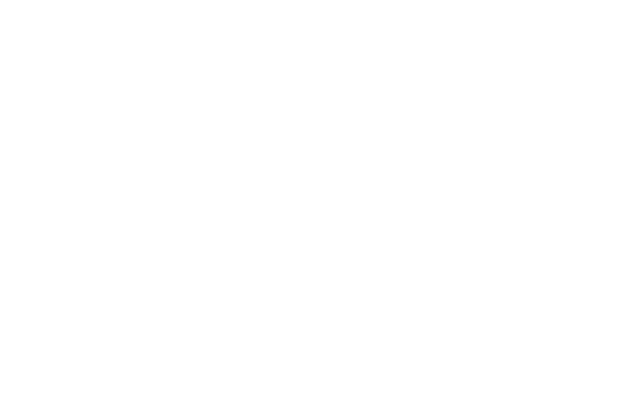
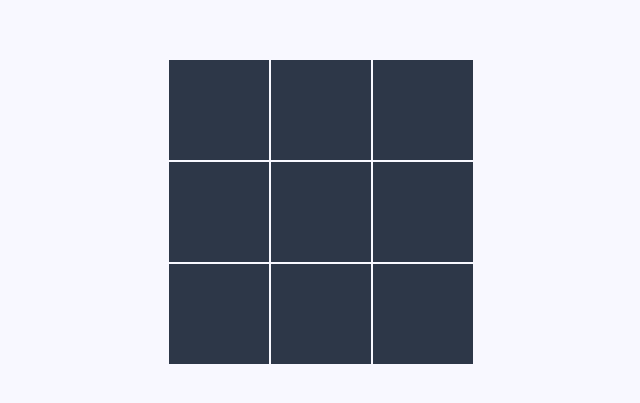
Before and after one commit to ggbjulien/TicTacToe, a React (Create React App) app: page / in a window 1280 px wide. Shown: the part 141-544 px from the top of the page, without its empty margins (319-959 px from the left). Built offline with nearby package versions, Linux system fonts and the light colour scheme.

Commit message:
Add styles to components

```diff
--- a/src/components/Board/Board.module.css
+++ b/src/components/Board/Board.module.css
@@ -0,0 +1,9 @@
+.Board {
+  grid-row: 2 / 3;
+  grid-column: 2 / 3;
+  display: flex;
+  flex-direction: column;
+  justify-content: flex-start;
+  align-items: center;
+  background-color: #f8f8ff;
+}
--- a/src/components/Cell/Cell.module.css
+++ b/src/components/Cell/Cell.module.css
@@ -0,0 +1,11 @@
+.Cell {
+  width: 100px;
+  height: 100px;
+  background-color: rgb(45, 55, 72);
+  color: #f8f8ff;
+  border: 1px solid #f8f8ff;
+  font-size: 5rem;
+  display: flex;
+  justify-content: center;
+  align-items: center;
+}
--- a/src/components/Game/Game.module.css
+++ b/src/components/Game/Game.module.css
@@ -0,0 +1,6 @@
+.Game {
+  display: grid;
+  grid-template: 1fr 3fr / 1fr 2fr 1fr;
+  min-height: 100vh;
+  background-color: #f8f8ff;
+}
--- a/src/components/Row/Row.module.css
+++ b/src/components/Row/Row.module.css
@@ -0,0 +1,5 @@
+.Row {
+  display: flex;
+  justify-content: center;
+  align-items: center;
+}
```
